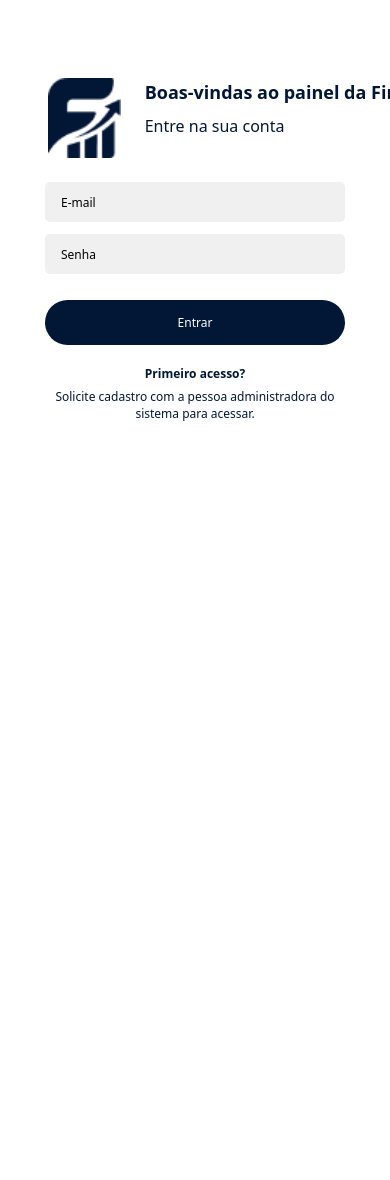
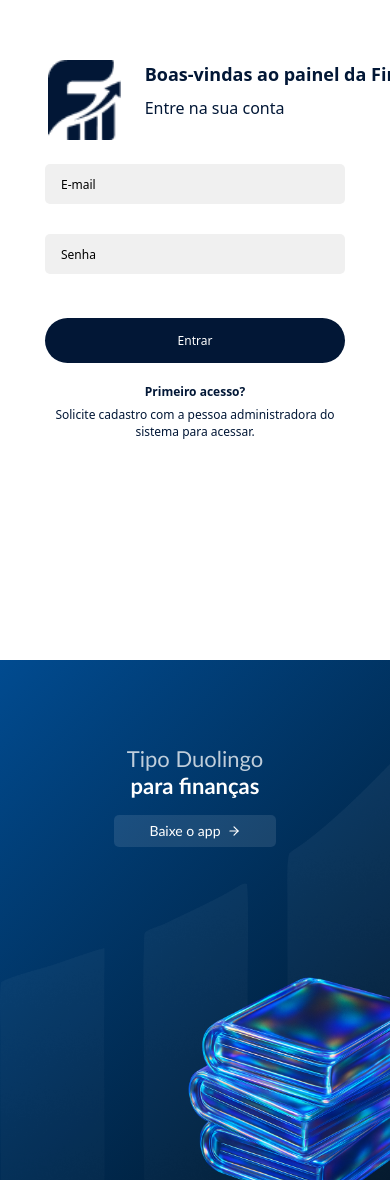
Before and after one commit to FinUp-Ages/finup-web, a React (Vite) app: page / in a window 390 px wide. Shown: the part 184-1364 px from the top of the page. Before the commit the page ends 844 px from the top, so only its background shows below. Built offline with nearby package versions, Linux system fonts and the light colour scheme.

Commit message:
feat: design da tela de login finalizado e validação de email e senha implementados

```diff
--- a/src/app/styles/index.css
+++ b/src/app/styles/index.css
@@ -12,6 +12,11 @@ body {
   margin: 0;
 }
 
+.auth-page {
+  display: flex;
+  min-height: 100vh;
+}
+
 .auth-panel {
   display: flex;
   flex-direction: column;
@@ -21,6 +26,62 @@ body {
   min-height: 100vh;
   padding: 24px;
   background: rgba(255, 255, 255, 1);
+}
+
+.auth-panel-duolingo {
+  position: relative;
+  overflow: hidden;
+  display: flex;
+  flex-direction: column;
+  justify-content: flex-start;
+  align-items: center;
+  width: 50%;
+  min-height: 100vh;
+  padding: clamp(92px, 17vh, 148px) 24px 24px;
+  background: linear-gradient(135deg, rgba(1, 75, 144, 1), rgba(0, 22, 42, 1));
+}
+
+.duolingo-graphs {
+  position: absolute;
+  right: 0;
+  bottom: 0;
+  width: 100%;
+  height: 80%;
+  pointer-events: none;
+}
+
+.header-duolingo {
+  text-align: center;
+}
+
+.header-duolingo h1 {
+  display: flex;
+  flex-direction: column;
+  gap: 2px;
+  margin: 0;
+  font-family: 'Trebuchet MS', sans-serif;
+  font-size: clamp(22px, 2.15vw, 28px);
+  line-height: 1.15;
+  font-weight: 400;
+}
+
+.header-duolingo h1 span {
+  color: rgba(255, 255, 255, 0.75);
+}
+
+.header-duolingo h1 strong {
+  color: rgba(255, 255, 255, 1);
+  font-weight: 700;
+}
+
+.duolingo-books {
+  position: absolute;
+  z-index: 1;
+  right: -26%;
+  bottom: -25%;
+  width: min(88%, 540px);
+  height: auto;
+  pointer-events: none;
 }
 
 .auth-header {
@@ -39,6 +100,20 @@ body {
   gap: 12px;
   width: min(100% - 42px, 320px);
   margin: 0 auto;
+}
+
+.input-group {
+  display: flex;
+  flex-direction: column;
+  gap: 4px;
+}
+
+.input-message {
+  min-height: 14px;
+  color: rgba(220, 38, 38, 1);
+  font-size: 10px;
+  line-height: 1.3;
+  text-align: right;
 }
 
 .primeiro-acesso {
@@ -61,8 +136,24 @@ body {
 }
 
 @media (max-width: 768px) {
+  .auth-page {
+    flex-direction: column;
+  }
+
   .auth-panel {
     width: 100%;
+  }
+
+  .auth-panel-duolingo {
+    width: 100%;
+    min-height: 520px;
+    padding-top: 86px;
+  }
+
+  .duolingo-books {
+    right: -22%;
+    bottom: -14%;
+    width: min(86%, 420px);
   }
 
   .auth-header {
@@ -86,6 +177,10 @@ body {
 .login-input::placeholder {
   color: rgba(0, 0, 0, 1);
   opacity: 1;
+}
+
+.login-input.input-error {
+  box-shadow: 0 0 0 1px rgba(220, 38, 38, 1);
 }
 
 .login-input:focus {
@@ -113,3 +208,32 @@ body {
   outline: 2px solid rgba(2, 23, 54, 1);
   outline-offset: 3px;
 }
+
+.login-button-duolingo {
+  z-index: 2;
+  display: inline-flex;
+  align-items: center;
+  justify-content: center;
+  gap: 6px;
+  width: 162px;
+  height: 32px;
+  margin-top: 16px;
+  padding: 0 12px;
+  border: 0;
+  border-radius: 5px;
+  background: rgba(255, 255, 255, 0.1);
+  color: rgba(255, 255, 255, 1);
+  cursor: pointer;
+  font-family: 'Trebuchet MS', sans-serif;
+  font-size: 14px;
+  font-weight: 400;
+}
+
+.login-button-duolingo:hover {
+  background: rgba(255, 255, 255, 0.18);
+}
+
+.login-button-duolingo:focus-visible {
+  outline: 2px solid rgba(255, 255, 255, 1);
+  outline-offset: 3px;
+}
--- a/src/features/welcome/pages/WelcomePage.tsx
+++ b/src/features/welcome/pages/WelcomePage.tsx
@@ -1,13 +1,26 @@
 import Header from '@/shared/components/common/Header';
+import HeaderDuolingo from '@/shared/components/common/HeaderDuolingo';
 import PrimeiroAcesso from '@/shared/components/common/PrimeiroAcesso';
 import UsuarioLogin from '@/shared/components/common/UsuarioLogin';
+import ButtonDuolingo from '@/shared/components/ui/ButtonDuolingo';
+import graficos from '@/assets/graficos.png';
+import pilhasLivros from '@/assets/pilhasLivros.png';
 
 export function WelcomePage() {
   return (
-    <main className="auth-panel">
-      <Header />
-      <UsuarioLogin />
-      <PrimeiroAcesso />
-    </main>
+    <div className="auth-page">
+      <main className="auth-panel">
+        <Header />
+        <UsuarioLogin />
+        <PrimeiroAcesso />
+      </main>
+
+      <div className="auth-panel-duolingo">
+        <img className="duolingo-graphs" src={graficos} alt="" />
+        <HeaderDuolingo />
+        <ButtonDuolingo type="submit">Baixe o app</ButtonDuolingo>
+        <img className="duolingo-books" src={pilhasLivros} alt="" />
+      </div>
+    </div>
   );
 }
--- /dev/null
+++ b/src/shared/components/common/HeaderDuolingo.tsx
@@ -0,0 +1,12 @@
+function HeaderDuolingo() {
+  return (
+    <header className="header-duolingo">
+      <h1>
+        <span>Tipo Duolingo</span>
+        <strong>para finanças</strong>
+      </h1>
+    </header>
+  );
+}
+
+export default HeaderDuolingo;
--- a/src/shared/components/common/UsuarioLogin.tsx
+++ b/src/shared/components/common/UsuarioLogin.tsx
@@ -1,28 +1,77 @@
 import { useState } from 'react';
 import Button from '../ui/Button';
+import Input from '../ui/Input';
+
+function validarEmail(email: string) {
+  return /^[^\s@]+@[^\s@]+\.[^\s@]+$/.test(email);
+}
+
+function validarSenha(senha: string) {
+  return /^(?=.*[a-z])(?=.*[A-Z])(?=.*[^A-Za-z0-9\s]).{8,}$/.test(senha);
+}
 
 function UsuarioLogin() {
   const [email, setEmail] = useState('');
   const [senha, setSenha] = useState('');
+  const [mensagem, setMensagem] = useState({ email: '', senha: '' });
+
+  const novaMensagem = () => {
+    const mensagens = {
+      email: !email.trim()
+        ? 'Digite seu e-mail.'
+        : !validarEmail(email)
+          ? 'Digite um e-mail válido.'
+          : '',
+      senha: !senha.trim()
+        ? 'Digite sua senha.'
+        : !validarSenha(senha)
+          ? 'A senha deve ter 8 caracteres, maiúscula, minúscula e especial.'
+          : '',
+    };
+
+    setMensagem(mensagens);
+
+    if (mensagens.email || mensagens.senha) {
+      return;
+    }
+
+    setEmail('');
+    setSenha('');
+  };
+
   return (
     <div className="login-form">
-      <input
-        className="login-input"
+      <div className="input-group">
+        <Input
           type="email"
+          className={mensagem.email ? 'input-error' : ''}
           placeholder="E-mail"
           value={email}
-        onChange={(event) => setEmail(event.target.value)}
+          onChange={(event) => {
+            setEmail(event.target.value);
+            setMensagem((estadoAtual) => ({ ...estadoAtual, email: '' }));
+          }}
         />
+        <span className="input-message">{mensagem.email}</span>
+      </div>
 
-      <input
-        className="login-input"
+      <div className="input-group">
+        <Input
           type="password"
+          className={mensagem.senha ? 'input-error' : ''}
           placeholder="Senha"
           value={senha}
-        onChange={(event) => setSenha(event.target.value)}
+          onChange={(event) => {
+            setSenha(event.target.value);
+            setMensagem((estadoAtual) => ({ ...estadoAtual, senha: '' }));
+          }}
         />
+        <span className="input-message">{mensagem.senha}</span>
+      </div>
 
-      <Button />
+      <Button onClick={novaMensagem} type="submit">
+        Entrar
+      </Button>
     </div>
   );
 }
--- a/src/shared/components/ui/Button.tsx
+++ b/src/shared/components/ui/Button.tsx
@@ -1,7 +1,11 @@
-function Button() {
+import type { ButtonHTMLAttributes, PropsWithChildren } from 'react';
+
+type ButtonProps = PropsWithChildren<ButtonHTMLAttributes<HTMLButtonElement>>;
+
+function Button({ children, className = '', ...props }: ButtonProps) {
   return (
-    <button className="login-button" type="submit">
-      Entrar
+    <button className={`login-button ${className}`.trim()} {...props}>
+      {children}
     </button>
   );
 }
--- /dev/null
+++ b/src/shared/components/ui/ButtonDuolingo.tsx
@@ -0,0 +1,15 @@
+import type { ButtonHTMLAttributes, PropsWithChildren } from 'react';
+import { ArrowRight } from 'lucide-react';
+
+type ButtonProps = PropsWithChildren<ButtonHTMLAttributes<HTMLButtonElement>>;
+
+function ButtonDuolingo({ children, className = '', ...props }: ButtonProps) {
+  return (
+    <button className={`login-button-duolingo ${className}`.trim()} {...props}>
+      {children}
+      <ArrowRight aria-hidden="true" size={14} strokeWidth={2} />
+    </button>
+  );
+}
+
+export default ButtonDuolingo;
--- /dev/null
+++ b/src/shared/components/ui/Input.tsx
@@ -0,0 +1,9 @@
+import type { InputHTMLAttributes } from 'react';
+
+function Input(props: Readonly<InputHTMLAttributes<HTMLInputElement>>) {
+  const { className = '', ...inputProps } = props;
+
+  return <input className={`login-input ${className}`.trim()} {...inputProps} />;
+}
+
+export default Input;
```
Also changed, not shown: src/assets/graficos.png (added), src/assets/pilhasLivros.png (added). Lines whose indentation alone changed are shown as unchanged.
